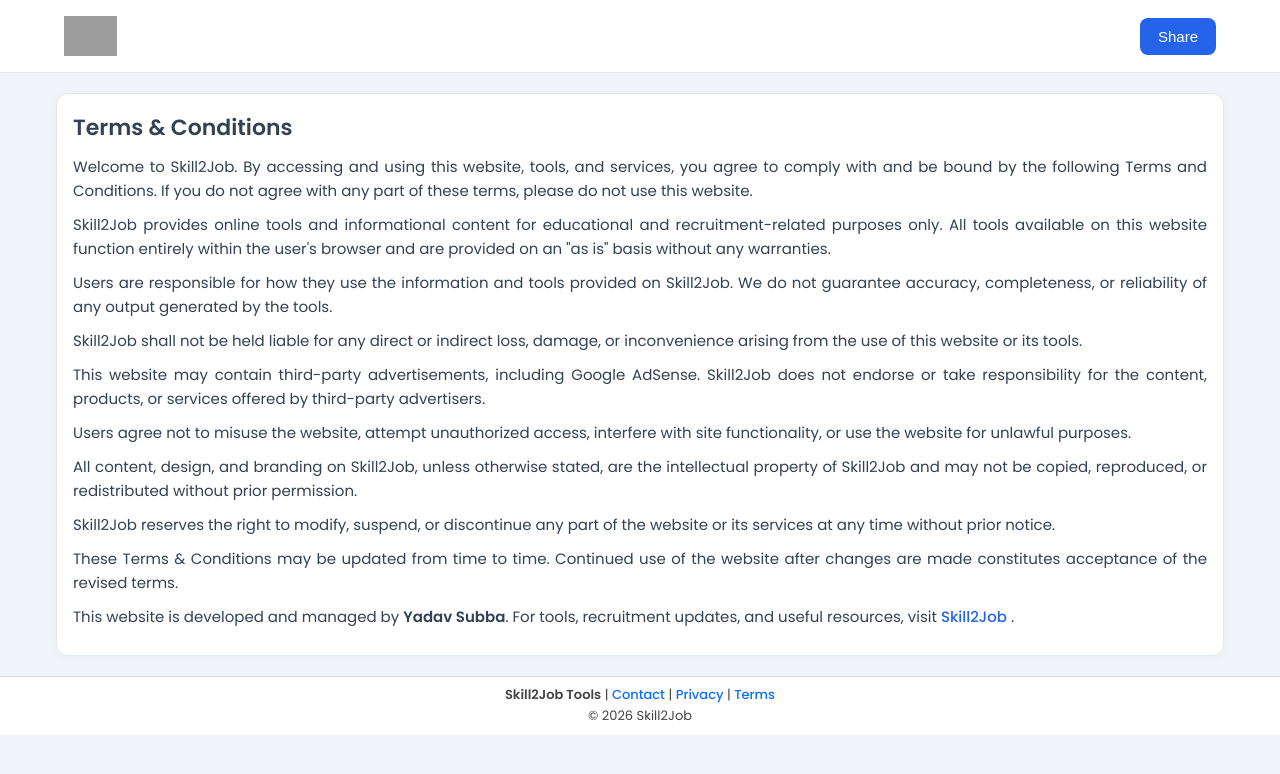
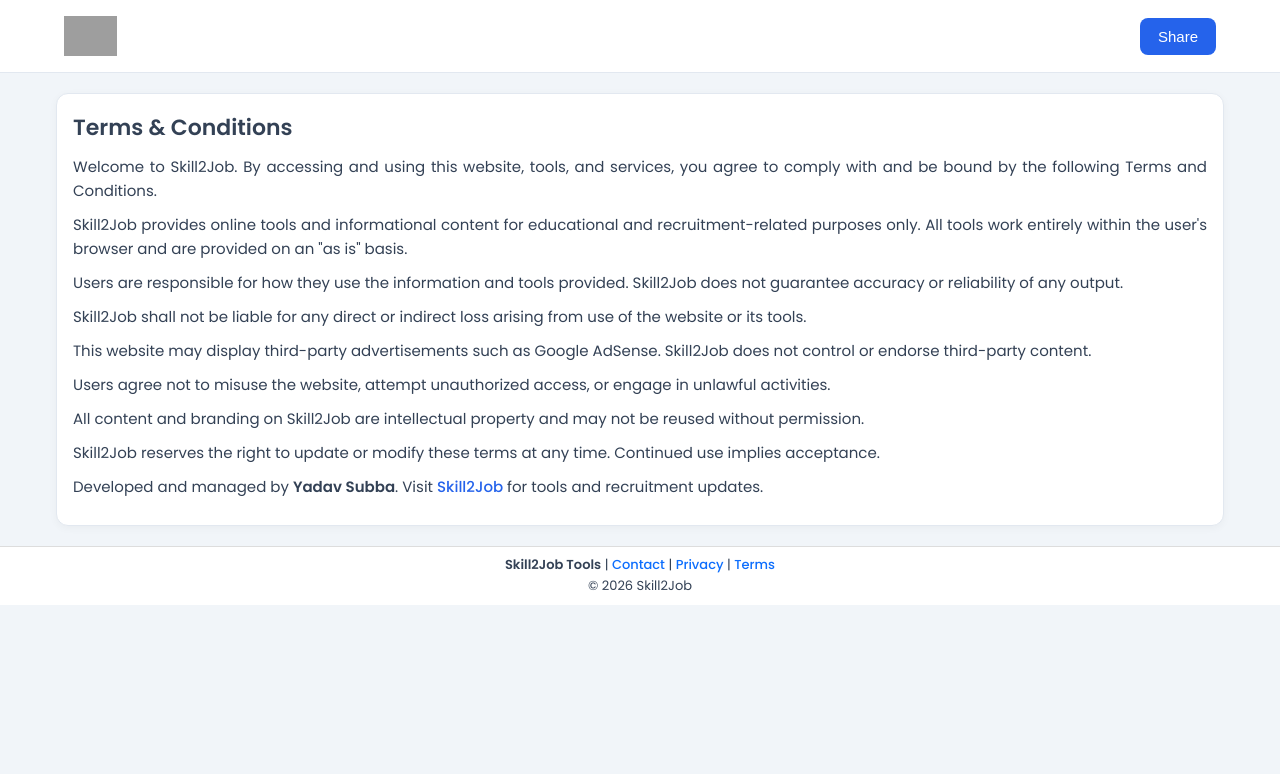
Before and after one commit to yadav150/tools., a Jekyll site: the page terms/index.html, which Jekyll copies as it is, in a window 1280 px wide. Shown: the top 774 px of the page. Built offline with Jekyll 4.4.1, drawn with Linux system fonts in a browser that asks for light colours; grey boxes are pictures that could not be loaded.

Commit message:
Update index.html

```diff
--- a/terms/index.html
+++ b/terms/index.html
@@ -1,39 +1,43 @@
 <!DOCTYPE html>
 <html lang="en">
+<head>
+
 <meta charset="UTF-8">
+<meta name="viewport" content="width=device-width, initial-scale=1">
+
 <title>Terms & Conditions | Skill2Job</title>
 
-  <meta name="viewport" content="width=device-width, initial-scale=1.0">
 <meta name="description" content="Read the Terms and Conditions of Skill2Job. Learn the rules, usage guidelines, and limitations for using Skill2Job tools and services.">
 <meta name="robots" content="index, follow">
+
 <link rel="canonical" href="https://tools.skill2job.site/terms">
 
+<link rel="preconnect" href="https://fonts.googleapis.com">
+<link rel="preconnect" href="https://fonts.gstatic.com" crossorigin>
 <link href="https://fonts.googleapis.com/css2?family=Poppins:wght@400;500;600&display=swap" rel="stylesheet">
 
 <style>
 :root{
 --primary:#2563eb;
-      --primary-light:#e0ebff;
-      --dark:#1e293b;
 --bg:#f1f5f9;
 --card:#ffffff;
 --border:#e2e8f0;
 --text:#334155;
-      --font-base:16px;
 }
 
 *{margin:0;padding:0;box-sizing:border-box}
 html{scroll-behavior:smooth}
+
 body{
-      font-family:'Poppins',sans-serif;
+font-family:Poppins,sans-serif;
 background:var(--bg);
 color:var(--text);
-      font-size:var(--font-base);
 line-height:1.6;
 }
-    a{color:inherit;text-decoration:none}
 
-    /* HEADER (same as homepage/privacy) */
+a{text-decoration:none;color:inherit}
+
+/* HEADER */
 header{
 background:var(--card);
 border-bottom:1px solid var(--border);
@@ -41,17 +45,19 @@
 top:0;
 z-index:1000;
 }
-    .header-container {
+
+.header-container{
 max-width:1200px;
 margin:auto;
 padding:16px 24px;
 display:flex;
 justify-content:space-between;
 align-items:center;
-      flex-wrap:nowrap;
 }
-    .logo img { height:40px; display:block; }
-    .share-btn {
+
+.logo img{height:40px;display:block}
+
+.share-btn{
 background:var(--primary);
 color:#fff;
 border:none;
@@ -59,40 +65,68 @@
 border-radius:8px;
 font-size:15px;
 cursor:pointer;
-      transition:0.3s;
-    }
-    .share-btn:hover { background:#1a4fcc; }
-    @media(max-width:480px){
-      .header-container{padding:12px 16px}
-      .logo img{height:36px}
-      .share-btn{padding:8px 14px;font-size:14px}
 }
 
-    /* PAGE LAYOUT */
-    .about{max-width:1200px;margin:20px auto;padding:0 16px}
+.share-btn:hover{background:#1a4fcc}
+
+/* CONTENT */
+.about{
+max-width:1200px;
+margin:20px auto;
+padding:0 16px;
+}
+
 .about-card{
 background:var(--card);
 border:1px solid var(--border);
 border-radius:12px;
 padding:16px;
-      box-shadow:0 2px 8px rgba(0,0,0,0.04);
+box-shadow:0 2px 8px rgba(0,0,0,.04);
 }
-    .about-card h2{margin:0 0 10px;font-size:22px}
-    .about-text{margin-bottom:10px;line-height:1.6;text-align:justify;font-size:15px}
-    .about-text a{color:var(--primary);text-decoration:none;font-weight:500}
+
+.about-card h2{
+font-size:22px;
+margin-bottom:10px;
+}
+
+.about-text{
+font-size:15px;
+margin-bottom:10px;
+text-align:justify;
+}
+
+.about-text a{
+color:var(--primary);
+font-weight:500;
+}
+
 .about-text a:hover{text-decoration:underline}
 
+/* FOOTER */
 .footer{
 border-top:1px solid #ddd;
-      padding:8px 6px;
+padding:8px;
 text-align:center;
 font-size:13px;
-      color:#444;
 background:#fff;
 }
-    .footer a{color:#0d6efd;text-decoration:none;font-weight:500}
+
+.footer a{
+color:#0d6efd;
+font-weight:500;
+}
+
 .footer a:hover{text-decoration:underline}
+
+/* MOBILE */
+@media(max-width:480px){
+.header-container{padding:12px 16px}
+.logo img{height:36px}
+.share-btn{padding:8px 14px;font-size:14px}
+.about-card h2{font-size:20px}
+}
 </style>
+
 </head>
 <body>
 
@@ -110,66 +144,54 @@
 <h2>Terms & Conditions</h2>
 
 <p class="about-text">
-      Welcome to Skill2Job. By accessing and using this website, tools, and
-      services, you agree to comply with and be bound by the following Terms and
-      Conditions. If you do not agree with any part of these terms, please do not
-      use this website.
+Welcome to Skill2Job. By accessing and using this website, tools, and services,
+you agree to comply with and be bound by the following Terms and Conditions.
 </p>
 
 <p class="about-text">
-      Skill2Job provides online tools and informational content for educational
-      and recruitment-related purposes only. All tools available on this website
-      function entirely within the user's browser and are provided on an "as is"
-      basis without any warranties.
+Skill2Job provides online tools and informational content for educational and
+recruitment-related purposes only. All tools work entirely within the user's
+browser and are provided on an "as is" basis.
 </p>
 
 <p class="about-text">
-      Users are responsible for how they use the information and tools provided
-      on Skill2Job. We do not guarantee accuracy, completeness, or reliability of
-      any output generated by the tools.
+Users are responsible for how they use the information and tools provided.
+Skill2Job does not guarantee accuracy or reliability of any output.
 </p>
 
 <p class="about-text">
-      Skill2Job shall not be held liable for any direct or indirect loss, damage,
-      or inconvenience arising from the use of this website or its tools.
+Skill2Job shall not be liable for any direct or indirect loss arising from use
+of the website or its tools.
 </p>
 
 <p class="about-text">
-      This website may contain third-party advertisements, including Google
-      AdSense. Skill2Job does not endorse or take responsibility for the content,
-      products, or services offered by third-party advertisers.
+This website may display third-party advertisements such as Google AdSense.
+Skill2Job does not control or endorse third-party content.
 </p>
 
 <p class="about-text">
-      Users agree not to misuse the website, attempt unauthorized access,
-      interfere with site functionality, or use the website for unlawful
-      purposes.
+Users agree not to misuse the website, attempt unauthorized access, or engage
+in unlawful activities.
 </p>
 
 <p class="about-text">
-      All content, design, and branding on Skill2Job, unless otherwise stated,
-      are the intellectual property of Skill2Job and may not be copied,
-      reproduced, or redistributed without prior permission.
+All content and branding on Skill2Job are intellectual property and may not be
+reused without permission.
 </p>
 
 <p class="about-text">
-      Skill2Job reserves the right to modify, suspend, or discontinue any part of
-      the website or its services at any time without prior notice.
+Skill2Job reserves the right to update or modify these terms at any time.
+Continued use implies acceptance.
 </p>
 
 <p class="about-text">
-      These Terms & Conditions may be updated from time to time. Continued use of
-      the website after changes are made constitutes acceptance of the revised
-      terms.
+Developed and managed by <strong>Yadav Subba</strong>. Visit
+<a href="https://www.skill2job.site/" target="_blank" rel="noopener">
+Skill2Job
+</a>
+for tools and recruitment updates.
 </p>
 
-    <p class="about-text">
-      This website is developed and managed by <strong>Yadav Subba</strong>.
-      For tools, recruitment updates, and useful resources, visit
-      <a href="https://www.skill2job.site/" target="_blank" rel="noopener">
-        Skill2Job
-      </a>.
-    </p>
 </div>
 </section>
 
@@ -184,9 +206,9 @@
 </footer>
 
 <script>
-  document.getElementById('shareBtn')?.addEventListener('click', () => {
-    if (navigator.share) {
-      navigator.share({ title: document.title, url: location.href });
+document.getElementById("shareBtn")?.addEventListener("click",()=>{
+if(navigator.share){
+navigator.share({title:document.title,url:location.href});
 }
 });
 </script>
```
Lines whose indentation alone changed are shown as unchanged.
